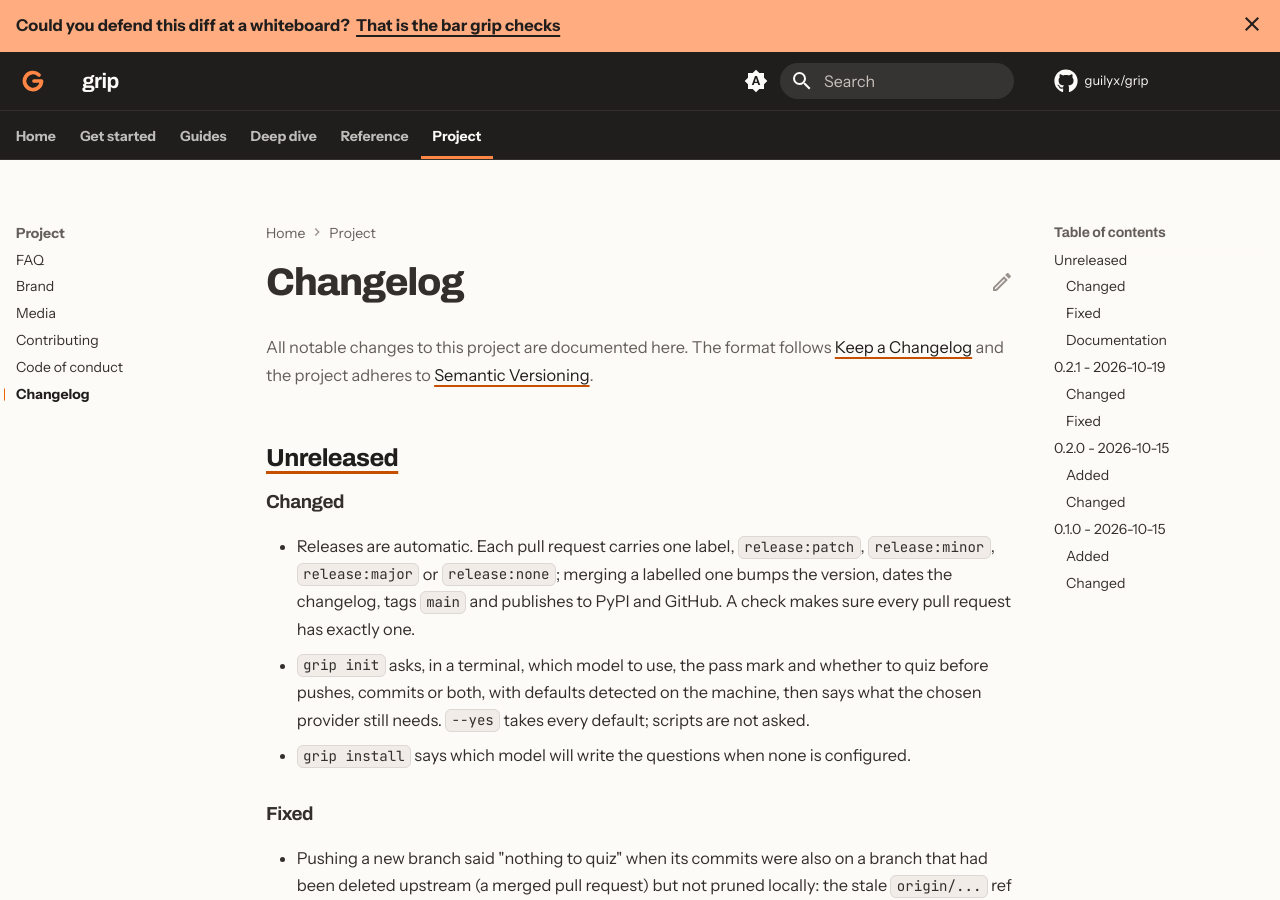
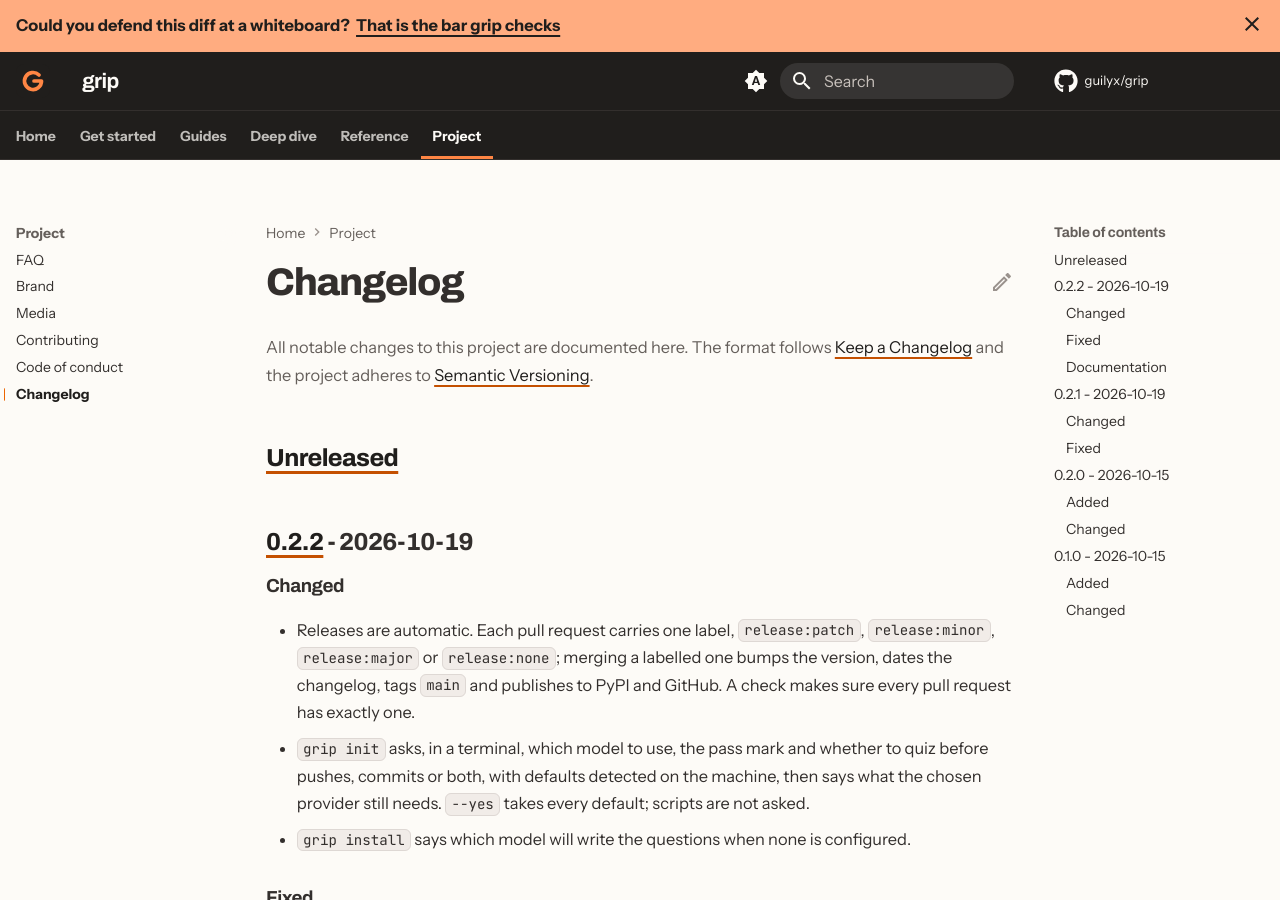
Before and after one commit to guilyx/grip, an MkDocs documentation site: the page built from docs/changelog.md, in a window 1280 px wide and 900 px high. Built offline with MkDocs 1.6.1 and Material for MkDocs 9.7.7, drawn with Linux system fonts in a browser that asks for light colours; comment, search, counter and statistics services are not loaded.

Commit message:
Release v0.2.2

```diff
--- a/.pre-commit-hooks.yaml
+++ b/.pre-commit-hooks.yaml
@@ -2,7 +2,7 @@
 #
 #   repos:
 #     - repo: https://github.com/guilyx/grip
-#       rev: v0.2.1
+#       rev: v0.2.2
 #       hooks:
 #         - id: grip            # quiz before every push (recommended)
 #         # - id: grip-commit   # quiz before every commit
--- a/CHANGELOG.md
+++ b/CHANGELOG.md
@@ -5,6 +5,8 @@ All notable changes to this project are documented here. The format follows
 [Semantic Versioning](https://semver.org/).
 
 ## [Unreleased]
+
+## [0.2.2] - 2026-10-19
 
 ### Changed
 
@@ -204,7 +206,8 @@ The first public release.
 - The score table uses rounded borders, matching the panels.
 - The "blocked" message prints the report path relative to the working directory.
 
-[Unreleased]: https://github.com/guilyx/grip/compare/v0.2.1...HEAD
+[Unreleased]: https://github.com/guilyx/grip/compare/v0.2.2...HEAD
+[0.2.2]: https://github.com/guilyx/grip/compare/v0.2.1...v0.2.2
 [0.2.1]: https://github.com/guilyx/grip/compare/v0.2.0...v0.2.1
 [0.2.0]: https://github.com/guilyx/grip/compare/v0.1.0...v0.2.0
 [0.1.0]: https://github.com/guilyx/grip/releases/tag/v0.1.0
--- a/src/grip_hook/__init__.py
+++ b/src/grip_hook/__init__.py
@@ -3,7 +3,7 @@
 A git hook that quizzes you about your own diff before you commit or push it.
 """
 
-__version__ = "0.2.1"
+__version__ = "0.2.2"
 
 QUESTION_COUNT = 5
 """Number of questions asked in every quiz. Fixed by design."""
```
Also changed, not shown: docs/getting-started.md (+1 -1 lines), docs/index.md (+1 -1 lines), 4 other files.
